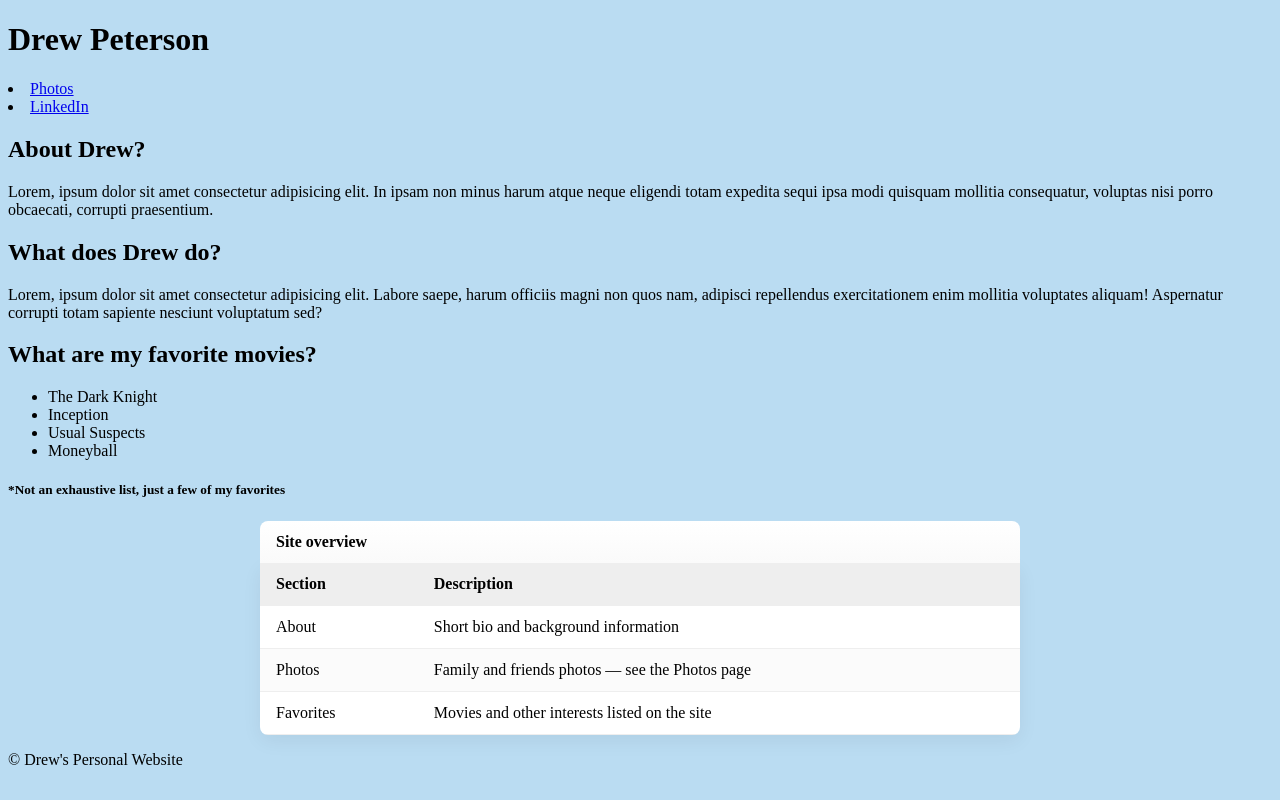
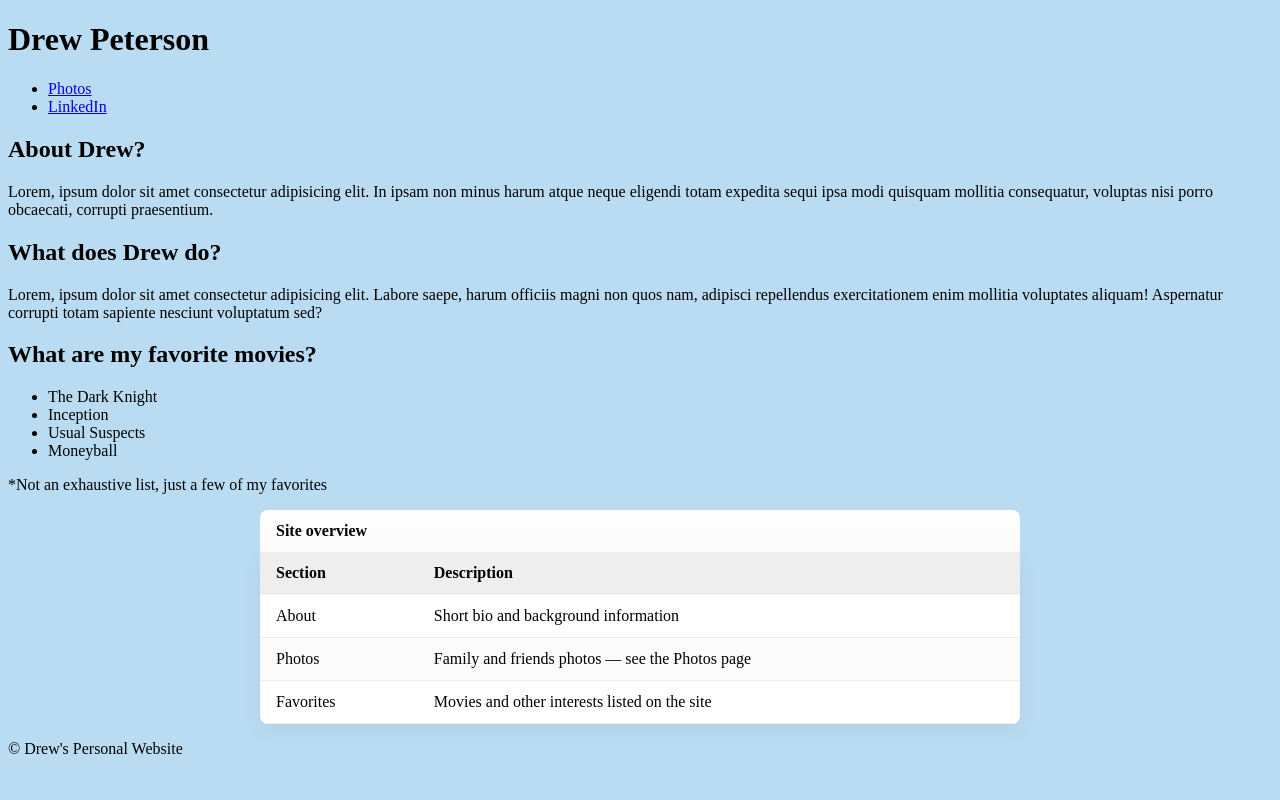
Before and after one commit to DrewPetersonGit/mod7_personal_webpage, a plain HTML site: page index.html in a window 1280 px wide. Drawn offline with Linux system fonts and the light colour scheme.

Commit message:
error fixing

```diff
--- a/index.html
+++ b/index.html
@@ -21,8 +21,11 @@
     <header>
         <h1>Drew Peterson</h1>
     </header>
-    <li><a href= "schedule.html"> Photos</a></li>
-    <li><a href= "https://www.linkedin.com/in/drew-peterson-933570264"> LinkedIn </a></li>
+    <ul>
+        <li><a href= "schedule.html"> Photos</a></li>
+        <li><a href= "https://www.linkedin.com/in/drew-peterson-933570264"> LinkedIn </a></li>
+    </ul>
+
     <main>
         <section>
             <h2 id="about">About Drew?</h2>
@@ -41,9 +44,9 @@
                 <li>Usual Suspects</li>
                 <li>Moneyball</li>
             </ul>
-                <h5>
-                    *Not an exhaustive list, just a few of my favorites
-                </h5>
+            <p>
+                *Not an exhaustive list, just a few of my favorites
+            </p>
         </section>
     </main>
 
@@ -76,6 +79,5 @@
     <footer>
         <p>© Drew's Personal Website</p>
     </footer>
-</div>
 </body>
 </html>
```
